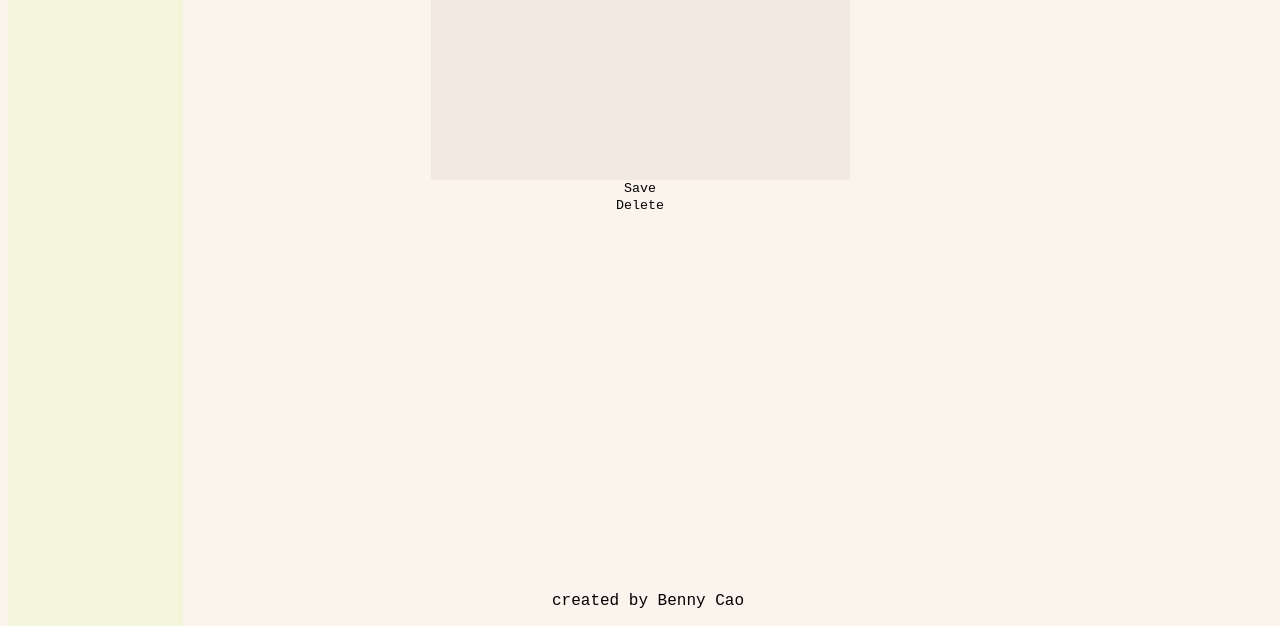
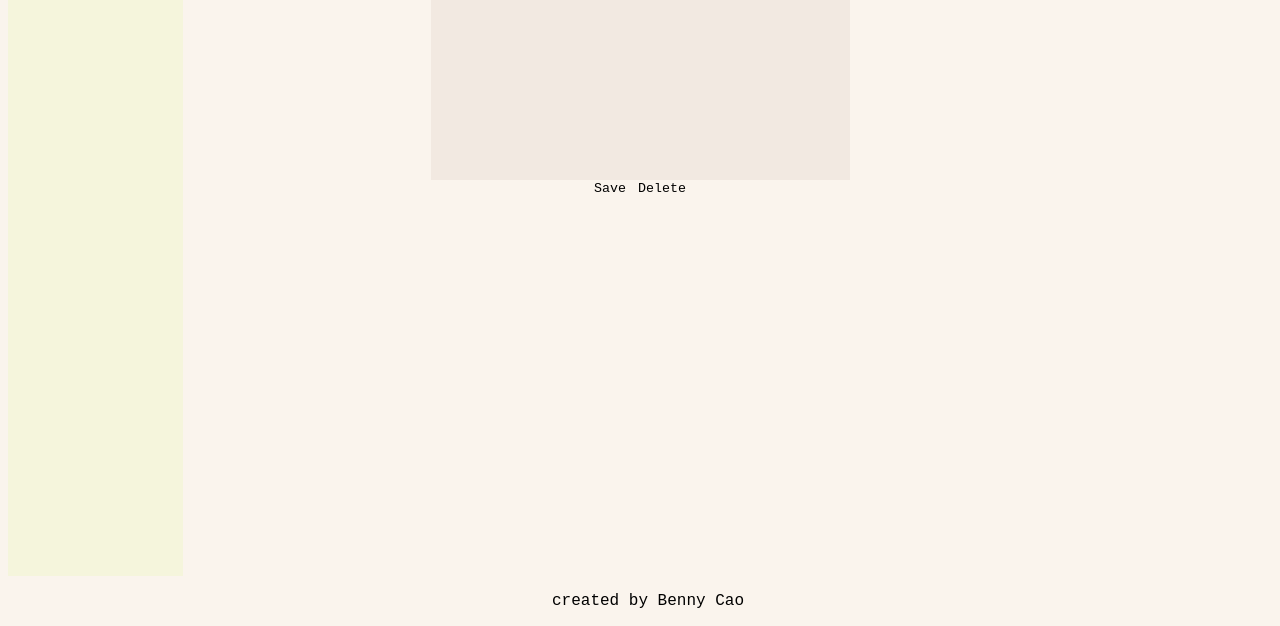
Before and after one commit to aurilyn/Assignment1, a plain HTML site: page note.html in a window 1280 px wide. Shown: the part 174-800 px from the top of the page. Drawn offline with Linux system fonts and the light colour scheme.

Commit message:
changed color to match scheme, added flex box to save and delete button

```diff
--- a/CSS/style.css
+++ b/CSS/style.css
@@ -76,7 +76,10 @@ button {
     display: flex;
     align-items: center;
 }
-
+.buttonContainer {
+    display: flex;
+    flex-direction: row;
+}
 @Media screen and (max-width: 767px) {
     .noteArea {
         width: 200px;
--- a/note.html
+++ b/note.html
@@ -12,9 +12,6 @@
             <li><a href="#">Docs</a></li>
         </ul>
     </div>
-    <footer>
-        <p>created by Benny Cao</p>
-    </footer>
     <div class="sideContainer">
         <div class="sideNav">
             <button><<<</button>
@@ -27,8 +24,13 @@
     </div>
     <div class="container">
         <textarea class="noteArea" rows="20" cols="50">Your note here</textarea>
-        <button class="save">Save</button>
-        <button class="del">Delete</button>
+        <div class="buttonContainer">
+            <button class="save">Save</button>
+            <button class="del">Delete</button>
+        </div>
     </div>
+    <footer>
+        <p>created by Benny Cao</p>
+    </footer>
 </body>
 </html>
```
